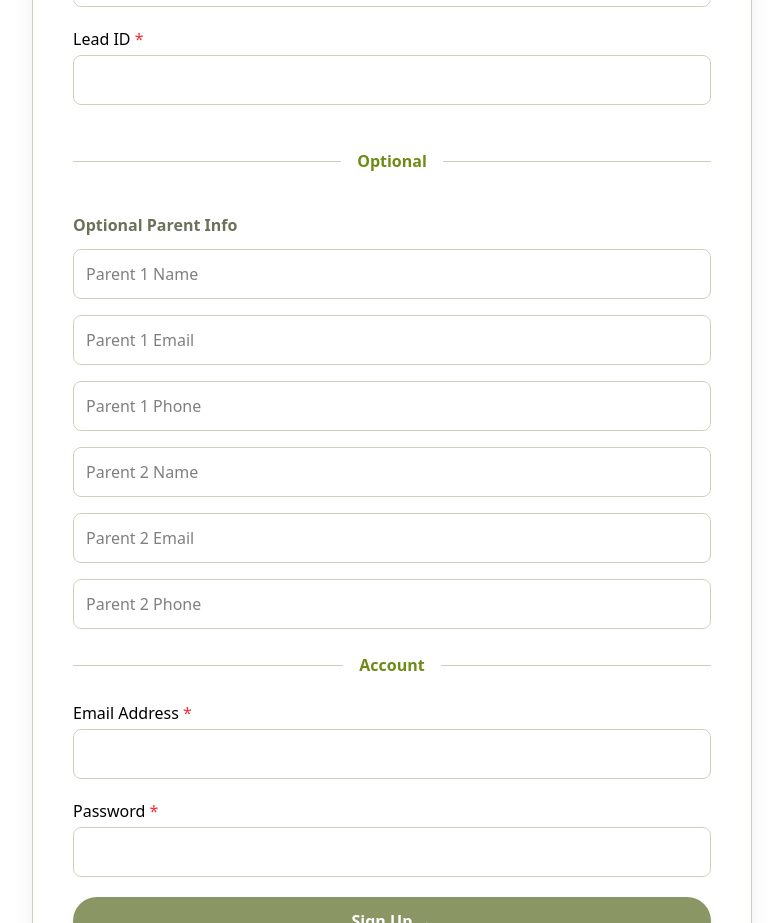
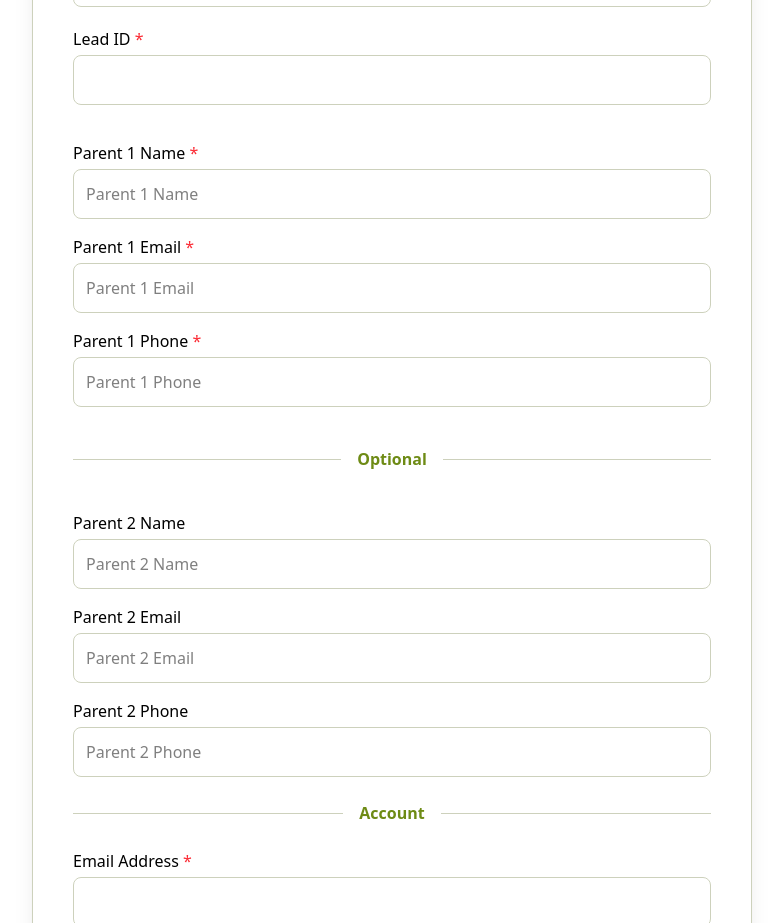
Before and after one commit to rebanto/sewa-green-team, a React (Vite) app: page /get-involved in a window 1280 px wide. Shown: the part 500-1423 px from the top of the page, without its empty margins (248-1031 px from the left). Built offline with nearby package versions, Linux system fonts and the light colour scheme.

Commit message:
minor: fix sign up form and make one parent info required when signing up as student

```diff
--- a/src/pages/GetInvolved.tsx
+++ b/src/pages/GetInvolved.tsx
@@ -26,6 +26,9 @@ const GetInvolved = () => {
     parent_2_name: "",
     parent_2_email: "",
     parent_2_phone: "",
+    student_full_name: "",
+    student_email: "",
+    student_phone: "",
   });
 
   const [showResend, setShowResend] = useState(false);
@@ -61,6 +64,14 @@ const GetInvolved = () => {
     setShowResend(false);
     setResendError("");
 
+    // Validate parent info for students
+    if (!isLogin && formData.role === "STUDENT") {
+      if (!formData.parent_1_name || !formData.parent_1_email || !formData.parent_1_phone) {
+        alert("Please provide Parent 1 Name, Email, and Phone (required for students).");
+        return;
+      }
+    }
+
     if (isLogin) {
       const { data: signInData, error: loginError } =
         await supabase.auth.signInWithPassword({
@@ -80,20 +91,12 @@ const GetInvolved = () => {
       // Always check if email is confirmed
       const { data: userData } = await supabase.auth.getUser();
       const user = userData?.user;
-      if (!user?.email_confirmed_at) {
-        alert("Please verify your email before logging in.");
-        setShowResend(true);
+      if (!user) {
+        alert("User not found after login.");
         return;
       }
 
-      // Update email_confirmed in users table if not already true
-      await supabase
-        .from("users")
-        .update({ email_confirmed: true })
-        .eq("id", user.id)
-        .eq("email_confirmed", false);
-
-      // Check if user exists in users table, if not, insert
+      // Check if user exists in users table, if not, insert (even before email is confirmed)
       const { data: userRow, error: fetchError } = await supabase
         .from("users")
         .select("id, status")
@@ -106,7 +109,7 @@ const GetInvolved = () => {
       }
 
       if (!userRow) {
-        // Insert user into users table
+        // Insert user into users table with all info
         const insertPayload = {
           id: user.id,
           full_name: formData.full_name,
@@ -136,6 +139,19 @@ const GetInvolved = () => {
           return;
         }
       }
+
+      if (!user.email_confirmed_at) {
+        alert("Please verify your email before logging in.");
+        setShowResend(true);
+        return;
+      }
+
+      // Update email_confirmed in users table if not already true
+      await supabase
+        .from("users")
+        .update({ email_confirmed: true })
+        .eq("id", user.id)
+        .eq("email_confirmed", false);
 
       if (userRow?.status === "APPROVED") {
         navigate("/dashboard");
@@ -297,6 +313,58 @@ const GetInvolved = () => {
                 className="formInput"
               />
 
+              <AnimatePresence>
+                {formData.role === "STUDENT" && (
+                  <>
+                    {/* Parent 1 (required) fields above Optional tag */}
+                    <motion.div
+                      key="parent1Info"
+                      initial={{ opacity: 0, y: 20 }}
+                      animate={{ opacity: 1, y: 0 }}
+                      exit={{ opacity: 0, y: -20 }}
+                      className="pt-4"
+                    >
+                      <label className="block font-medium mb-1" htmlFor="parent_1_name">
+                        Parent 1 Name <span className="text-red-500">*</span>
+                      </label>
+                      <input
+                        id="parent_1_name"
+                        name="parent_1_name"
+                        onChange={handleChange}
+                        value={formData.parent_1_name}
+                        placeholder="Parent 1 Name"
+                        className="formInput mb-4"
+                        required={formData.role === "STUDENT"}
+                      />
+
+                      <label className="block font-medium mb-1" htmlFor="parent_1_email">
+                        Parent 1 Email <span className="text-red-500">*</span>
+                      </label>
+                      <input
+                        id="parent_1_email"
+                        name="parent_1_email"
+                        onChange={handleChange}
+                        value={formData.parent_1_email}
+                        placeholder="Parent 1 Email"
+                        className="formInput mb-4"
+                        required={formData.role === "STUDENT"}
+                        type="email"
+                      />
+
+                      <label className="block font-medium mb-1" htmlFor="parent_1_phone">
+                        Parent 1 Phone <span className="text-red-500">*</span>
+                      </label>
+                      <input
+                        id="parent_1_phone"
+                        name="parent_1_phone"
+                        onChange={handleChange}
+                        value={formData.parent_1_phone}
+                        placeholder="Parent 1 Phone"
+                        className="formInput mb-4"
+                        required={formData.role === "STUDENT"}
+                      />
+                    </motion.div>
+                    {/* Optional tag and Parent 2 fields below */}
                     <div className="w-full flex items-center my-6">
                       <div className="flex-grow h-px bg-[#cdd1bc]" />
                       <span className="mx-4 text-[#6e8b15] font-semibold">
@@ -304,59 +372,92 @@ const GetInvolved = () => {
                       </span>
                       <div className="flex-grow h-px bg-[#cdd1bc]" />
                     </div>
-
-              <AnimatePresence>
-                {formData.role === "STUDENT" && (
                     <motion.div
-                    key="parentInfo"
+                      key="parent2Info"
                       initial={{ opacity: 0, y: 20 }}
                       animate={{ opacity: 1, y: 0 }}
                       exit={{ opacity: 0, y: -20 }}
                       className="pt-4"
                     >
-                    <p className="font-semibold text-[#6b725a] mb-3">
-                      Optional Parent Info
-                    </p>
+                      <label className="block font-medium mb-1" htmlFor="parent_2_name">
+                        Parent 2 Name
+                      </label>
                       <input
-                      name="parent_1_name"
-                      onChange={handleChange}
-                      value={formData.parent_1_name}
-                      placeholder="Parent 1 Name"
-                      className="formInput mb-4"
-                    />
-                    <input
-                      name="parent_1_email"
-                      onChange={handleChange}
-                      value={formData.parent_1_email}
-                      placeholder="Parent 1 Email"
-                      className="formInput mb-4"
-                    />
-                    <input
-                      name="parent_1_phone"
-                      onChange={handleChange}
-                      value={formData.parent_1_phone}
-                      placeholder="Parent 1 Phone"
-                      className="formInput mb-4"
-                    />
-                    <input
+                        id="parent_2_name"
                         name="parent_2_name"
                         onChange={handleChange}
                         value={formData.parent_2_name}
                         placeholder="Parent 2 Name"
                         className="formInput mb-4"
                       />
+
+                      <label className="block font-medium mb-1" htmlFor="parent_2_email">
+                        Parent 2 Email
+                      </label>
                       <input
+                        id="parent_2_email"
                         name="parent_2_email"
                         onChange={handleChange}
                         value={formData.parent_2_email}
                         placeholder="Parent 2 Email"
                         className="formInput mb-4"
+                        type="email"
                       />
+
+                      <label className="block font-medium mb-1" htmlFor="parent_2_phone">
+                        Parent 2 Phone
+                      </label>
                       <input
+                        id="parent_2_phone"
                         name="parent_2_phone"
                         onChange={handleChange}
                         value={formData.parent_2_phone}
                         placeholder="Parent 2 Phone"
+                        className="formInput"
+                      />
+                    </motion.div>
+                  </>
+                )}
+                {formData.role === "PARENT" && (
+                  <motion.div
+                    key="studentInfo"
+                    initial={{ opacity: 0, y: 20 }}
+                    animate={{ opacity: 1, y: 0 }}
+                    exit={{ opacity: 0, y: -20 }}
+                    className="pt-4"
+                  >
+                    <label className="block font-medium mb-1" htmlFor="student_full_name">
+                      Student Full Name
+                    </label>
+                    <input
+                      id="student_full_name"
+                      name="student_full_name"
+                      onChange={handleChange}
+                      value={formData.student_full_name || ""}
+                      placeholder="Student Full Name"
+                      className="formInput mb-4"
+                    />
+                    <label className="block font-medium mb-1" htmlFor="student_email">
+                      Student Email
+                    </label>
+                    <input
+                      id="student_email"
+                      name="student_email"
+                      onChange={handleChange}
+                      value={formData.student_email || ""}
+                      placeholder="Student Email"
+                      className="formInput mb-4"
+                      type="email"
+                    />
+                    <label className="block font-medium mb-1" htmlFor="student_phone">
+                      Student Phone
+                    </label>
+                    <input
+                      id="student_phone"
+                      name="student_phone"
+                      onChange={handleChange}
+                      value={formData.student_phone || ""}
+                      placeholder="Student Phone"
                       className="formInput"
                     />
                   </motion.div>
```
Lines whose indentation alone changed are shown as unchanged.
